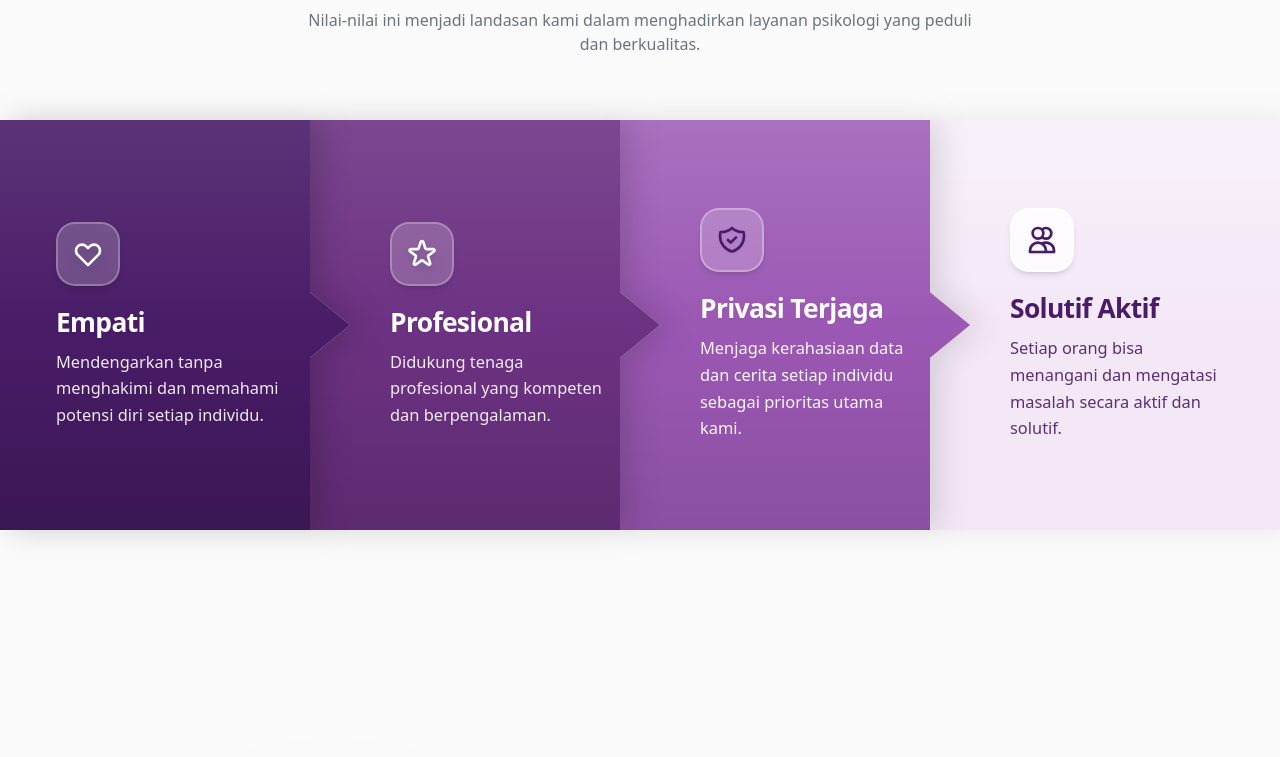
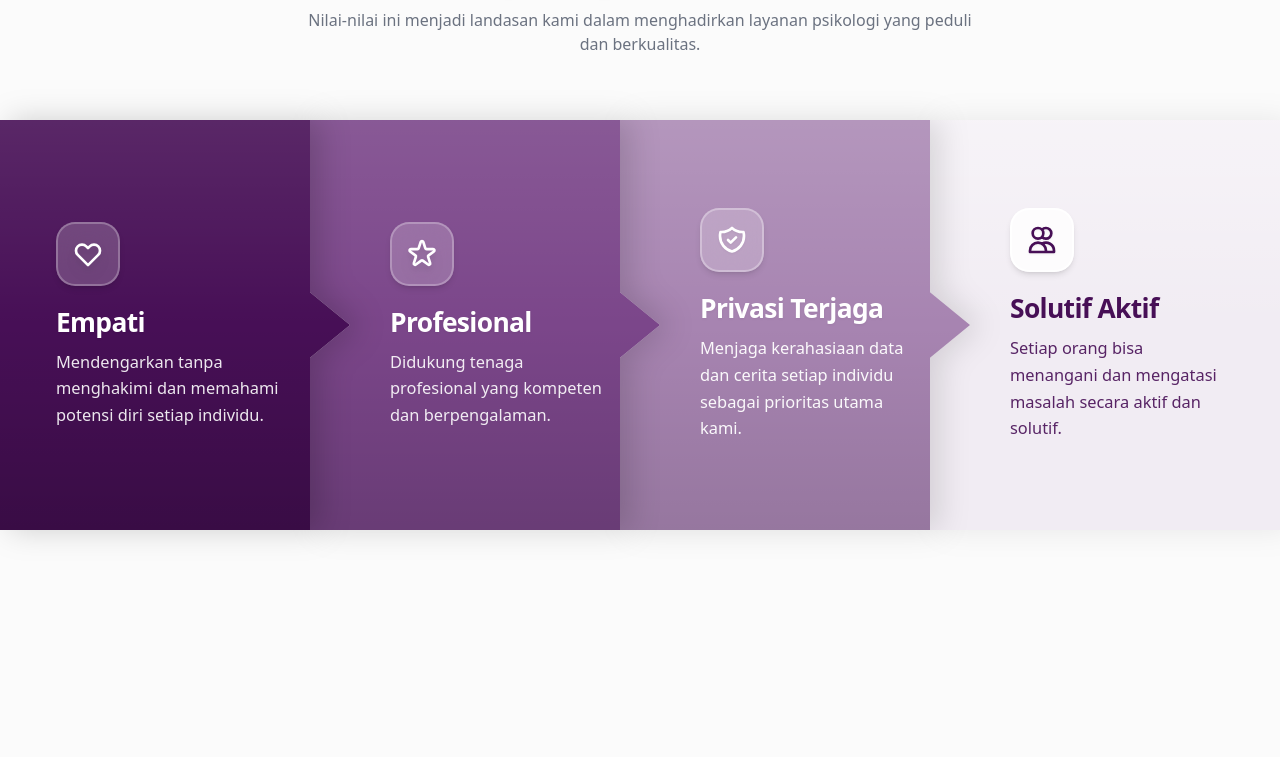
Before and after one commit to reppapi/empathika, a Next.js app in the folder frontend/: page /tentang-kami in a window 1280 px wide. Shown: the part 1816-2573 px from the top of the page. Built offline with nearby package versions, Linux system fonts and the light colour scheme; no server answers.

Commit message:
feat: sesuaikan warna pilar dan aksen tentang kami dengan warna tema biro

```diff
--- a/frontend/src/features/psikolog/components/client/CtaSection.tsx
+++ b/frontend/src/features/psikolog/components/client/CtaSection.tsx
@@ -2,9 +2,12 @@
 
 import Link from "next/link"
 import { useTenant } from "@/hooks/useTenant"
+import { useTenantContext } from "@/context/TenantContext"
 
 export function CtaSection() {
   const { withBiro } = useTenant()
+  const { isBiro, biroProfile } = useTenantContext()
+  const themeColor = isBiro ? (biroProfile?.warna_tema || "#651877") : "#651877"
 
   return (
     <section className="w-full bg-[#EFE9F3] py-16 sm:py-20 md:py-24 px-4 sm:px-6 lg:px-8 mt-16 text-center">
@@ -12,7 +15,7 @@ export function CtaSection() {
         <h2 className="text-2xl sm:text-3xl md:text-4xl lg:text-5xl font-extrabold text-[#3B074B] leading-tight">
           Satu cerita bisa menjadi awal dari perubahan.
           <br className="hidden sm:inline" />
-          <span className="text-[#651877]"> Mulai konsultasimu hari ini.</span>
+          <span style={{ color: themeColor }}> Mulai konsultasimu hari ini.</span>
         </h2>
 
         <p className="text-gray-600 text-sm sm:text-base md:text-lg max-w-2xl mx-auto font-medium">
--- a/frontend/src/features/tentang-kami/components/client/TentangKamiClient.tsx
+++ b/frontend/src/features/tentang-kami/components/client/TentangKamiClient.tsx
@@ -1,7 +1,7 @@
 "use client"
 
 /* eslint-disable @next/next/no-img-element */
-import React, { useState, useEffect } from 'react'
+import React, { useState, useEffect, useMemo } from 'react'
 import Link from 'next/link'
 import { CtaSection } from '@/features/psikolog/components/client/CtaSection'
 import { useTenantContext } from '@/context/TenantContext'
@@ -11,42 +11,89 @@ import {
   type TentangKamiContent,
 } from '@/services/tentang-kami.service'
 
-function renderNilaiIcon(iconName?: string) {
+/**
+ * Generator turunan warna harmonis untuk 4 pilar chevron Tentang Kami
+ * secara dinamis berdasarkan warna identitas resmi Biro.
+ */
+function generateBiroColorShades(baseHex: string) {
+  let hex = baseHex ? baseHex.replace("#", "").trim() : "561269"
+  if (hex.length === 3) {
+    hex = hex[0] + hex[0] + hex[1] + hex[1] + hex[2] + hex[2]
+  }
+  if (!/^[0-9a-fA-F]{6}$/.test(hex)) {
+    hex = "561269"
+  }
+
+  const r = parseInt(hex.slice(0, 2), 16)
+  const g = parseInt(hex.slice(2, 4), 16)
+  const b = parseInt(hex.slice(4, 6), 16)
+
+  const clamp = (val: number) => Math.max(0, Math.min(255, Math.round(val)))
+  const toHex = (num: number) => clamp(num).toString(16).padStart(2, "0")
+  const rgbToHex = (cr: number, cg: number, cb: number) => `#${toHex(cr)}${toHex(cg)}${toHex(cb)}`
+
+  // 1. Pilar 1: Deep rich base shade (gelap berbobot ~18%)
+  const pilar1 = rgbToHex(r * 0.82, g * 0.82, b * 0.82)
+
+  // 2. Pilar 2: Medium base shade (agak terang ~22% ke putih)
+  const pilar2 = rgbToHex(r + (255 - r) * 0.22, g + (255 - g) * 0.22, b + (255 - b) * 0.22)
+
+  // 3. Pilar 3: Medium-light shade (terang lembut ~48% ke putih)
+  const pilar3 = rgbToHex(r + (255 - r) * 0.48, g + (255 - g) * 0.48, b + (255 - b) * 0.48)
+
+  // 4. Pilar 4: Ultra-light pastel tint (~92% ke putih)
+  const pilar4 = rgbToHex(r + (255 - r) * 0.92, g + (255 - g) * 0.92, b + (255 - b) * 0.92)
+
+  // Warna teks & ikon untuk Pilar 4 kontras tinggi menggunakan warna dasar gelap
+  const pilar4Text = pilar1
+
+  return {
+    themeColor: `#${hex}`,
+    pilar1,
+    pilar2,
+    pilar3,
+    pilar4,
+    pilar4Text,
+  }
+}
+
+function renderNilaiIcon(iconName?: string, customColor?: string) {
+  const iconColor = customColor || "currentColor"
   switch (iconName) {
     case 'star':
       return (
-        <svg className="w-7 h-7 lg:w-8 lg:h-8 text-white drop-shadow-lg relative z-10" fill="none" stroke="currentColor" viewBox="0 0 24 24">
+        <svg style={{ color: iconColor }} className="w-7 h-7 lg:w-8 lg:h-8 drop-shadow-lg relative z-10" fill="none" stroke="currentColor" viewBox="0 0 24 24">
           <path strokeLinecap="round" strokeLinejoin="round" strokeWidth="2" d="M11.049 2.927c.3-.921 1.603-.921 1.902 0l1.519 4.674a1 1 0 00.95.69h4.915c.969 0 1.371 1.24.588 1.81l-3.976 2.888a1 1 0 00-.363 1.118l1.518 4.674c.3.922-.755 1.688-1.538 1.118l-3.976-2.888a1 1 0 00-1.176 0l-3.976 2.888c-.783.57-1.838-.197-1.538-1.118l1.518-4.674a1 1 0 00-.363-1.118l-3.976-2.888c-.784-.57-.38-1.81.588-1.81h4.914a1 1 0 00.951-.69l1.519-4.674z" />
         </svg>
       )
     case 'shield':
       return (
-        <svg className="w-7 h-7 lg:w-8 lg:h-8 text-[#491c68] drop-shadow-sm relative z-10" fill="none" stroke="currentColor" viewBox="0 0 24 24">
+        <svg style={{ color: iconColor }} className="w-7 h-7 lg:w-8 lg:h-8 drop-shadow-sm relative z-10" fill="none" stroke="currentColor" viewBox="0 0 24 24">
           <path strokeLinecap="round" strokeLinejoin="round" strokeWidth="2" d="M9 12l2 2 4-4m5.618-4.016A11.955 11.955 0 0112 2.944a11.955 11.955 0 01-8.618 3.04A12.02 12.02 0 003 9c0 5.591 3.824 10.29 9 11.622 5.176-1.332 9-6.03 9-11.622 0-1.042-.133-2.052-.382-3.016z" />
         </svg>
       )
     case 'users':
       return (
-        <svg className="w-7 h-7 lg:w-8 lg:h-8 text-[#491c68] drop-shadow-sm relative z-10" fill="none" stroke="currentColor" viewBox="0 0 24 24">
+        <svg style={{ color: iconColor }} className="w-7 h-7 lg:w-8 lg:h-8 drop-shadow-sm relative z-10" fill="none" stroke="currentColor" viewBox="0 0 24 24">
           <path strokeLinecap="round" strokeLinejoin="round" strokeWidth="2" d="M12 4.354a4 4 0 110 5.292M15 21H3v-1a6 6 0 0112 0v1zm0 0h6v-1a6 6 0 00-9-5.197M13 7a4 4 0 11-8 0 4 4 0 018 0z" />
         </svg>
       )
     case 'lightbulb':
       return (
-        <svg className="w-7 h-7 lg:w-8 lg:h-8 text-white drop-shadow-lg relative z-10" fill="none" stroke="currentColor" viewBox="0 0 24 24">
+        <svg style={{ color: iconColor }} className="w-7 h-7 lg:w-8 lg:h-8 drop-shadow-lg relative z-10" fill="none" stroke="currentColor" viewBox="0 0 24 24">
           <path strokeLinecap="round" strokeLinejoin="round" strokeWidth="2" d="M9.663 17h4.673M12 3v1m6.364 1.636l-.707.707M21 12h-1M4 12H3m3.343-5.657l-.707-.707m2.828 9.9a5 5 0 117.072 0l-.548.547A3.374 3.374 0 0014 18.469V19a2 2 0 11-4 0v-.531c0-.895-.356-1.754-.988-2.386l-.548-.547z" />
         </svg>
       )
     case 'award':
       return (
-        <svg className="w-7 h-7 lg:w-8 lg:h-8 text-white drop-shadow-lg relative z-10" fill="none" stroke="currentColor" viewBox="0 0 24 24">
+        <svg style={{ color: iconColor }} className="w-7 h-7 lg:w-8 lg:h-8 drop-shadow-lg relative z-10" fill="none" stroke="currentColor" viewBox="0 0 24 24">
           <path strokeLinecap="round" strokeLinejoin="round" strokeWidth="2" d="M5 3v4M3 5h4M6 17v4m-2-2h4m5-16l2.286 6.857L21 12l-5.714 2.143L13 21l-2.286-6.857L5 12l5.714-2.143L13 3z" />
         </svg>
       )
     case 'heart':
     default:
       return (
-        <svg className="w-7 h-7 lg:w-8 lg:h-8 text-white drop-shadow-lg relative z-10" fill="none" stroke="currentColor" viewBox="0 0 24 24">
+        <svg style={{ color: iconColor }} className="w-7 h-7 lg:w-8 lg:h-8 drop-shadow-lg relative z-10" fill="none" stroke="currentColor" viewBox="0 0 24 24">
           <path strokeLinecap="round" strokeLinejoin="round" strokeWidth="2" d="M4.318 6.318a4.5 4.5 0 000 6.364L12 20.364l7.682-7.682a4.5 4.5 0 00-6.364-6.364L12 7.636l-1.318-1.318a4.5 4.5 0 00-6.364 0z" />
         </svg>
       )
@@ -95,6 +142,15 @@ export default function TentangKamiClient() {
   const { isBiro, biroProfile, withBiro } = useTenantContext()
   const brandName = isBiro && biroProfile?.nama_biro ? biroProfile.nama_biro : "Empathika"
 
+  const rawThemeColor = isBiro
+    ? (biroProfile?.warna_tema ||
+        (typeof window !== "undefined" ? localStorage.getItem("biro_theme_color") : null) ||
+        "#561269")
+    : "#561269"
+
+  const shades = useMemo(() => generateBiroColorShades(rawThemeColor), [rawThemeColor])
+  const themeColor = shades.themeColor
+
   const [content, setContent] = useState<TentangKamiContent>(DEFAULT_TENTANG_KAMI)
 
   useEffect(() => {
@@ -130,7 +186,7 @@ export default function TentangKamiClient() {
         <div className="max-w-[1200px] mx-auto px-4 sm:px-6 lg:px-8 relative z-10 flex flex-col items-center text-center">
 
           <h1 className="text-4xl md:text-5xl lg:text-[4.5rem] font-extrabold text-[#2a0835] mb-6 leading-[1.1] tracking-tight">
-            Tentang <span className="text-[#561269]">{brandName}</span>
+            Tentang <span style={{ color: themeColor }}>{brandName}</span>
           </h1>
 
           <p className="text-gray-600 max-w-2xl mx-auto text-base md:text-lg lg:text-xl font-light mb-16 md:mb-24 leading-relaxed">
@@ -284,7 +340,7 @@ export default function TentangKamiClient() {
         <div className="max-w-[1200px] mx-auto px-4 sm:px-6 lg:px-8">
           <div className="flex flex-col lg:flex-row gap-12 lg:gap-20 items-start lg:items-center">
             <div className="lg:w-5/12">
-              <h2 className="text-4xl md:text-5xl lg:text-6xl font-extrabold text-[#561269] leading-[1.1] tracking-tight">
+              <h2 style={{ color: themeColor }} className="text-4xl md:text-5xl lg:text-6xl font-extrabold leading-[1.1] tracking-tight">
                 {content.berkenalan.judul}
               </h2>
             </div>
@@ -302,7 +358,7 @@ export default function TentangKamiClient() {
       <section className="w-full py-16 md:py-24 bg-[#fbfbfb] relative overflow-hidden">
         {/* Title Container (Constrained) */}
         <div className="max-w-[1200px] mx-auto px-4 md:px-8 text-center mb-12 md:mb-16">
-          <h2 className="text-3xl md:text-5xl font-extrabold text-[#561269] mb-4 drop-shadow-sm">
+          <h2 style={{ color: themeColor }} className="text-3xl md:text-5xl font-extrabold mb-4 drop-shadow-sm">
             {content.nilai.judulSection}
           </h2>
           <p className="text-gray-500 max-w-2xl mx-auto">
@@ -315,7 +371,9 @@ export default function TentangKamiClient() {
 
           {/* Block 1: Pilar 1 */}
           <div className="relative flex-1 z-40 drop-shadow-[0_8px_15px_rgba(0,0,0,0.15)] lg:drop-shadow-[10px_0_15px_rgba(0,0,0,0.18)] group">
-            <div className="w-full h-full bg-[#491c68] relative
+            <div
+              style={{ backgroundColor: shades.pilar1 }}
+              className="w-full h-full relative
               [clip-path:polygon(0_0,100%_0,100%_calc(100%-2.5rem),58%_calc(100%-2.5rem),50%_100%,42%_calc(100%-2.5rem),0_calc(100%-2.5rem))]
               lg:[clip-path:polygon(0_0,calc(100%-2.5rem)_0,calc(100%-2.5rem)_42%,100%_50%,calc(100%-2.5rem)_58%,calc(100%-2.5rem)_100%,0_100%)]
               transition-transform duration-500 hover:scale-[1.015] flex flex-col items-center text-center lg:items-start lg:text-left justify-center
@@ -328,7 +386,7 @@ export default function TentangKamiClient() {
               <div className="relative z-10 flex flex-col items-center lg:items-start w-full">
                 <div className="w-14 h-14 lg:w-16 lg:h-16 rounded-[1.2rem] bg-white/20 backdrop-blur-xl flex items-center justify-center shadow-md border-[2px] border-white/25 mb-4 lg:mb-5 group-hover:-translate-y-1.5 transition-transform duration-500 relative">
                   <div className="absolute inset-0 bg-white/20 blur-xl rounded-full opacity-0 group-hover:opacity-100 transition-opacity duration-500"></div>
-                  {renderNilaiIcon(nilaiItems[0]?.icon)}
+                  {renderNilaiIcon(nilaiItems[0]?.icon, "#ffffff")}
                 </div>
                 <h3 className="font-black text-2xl lg:text-[1.65rem] text-white mb-2.5 drop-shadow-sm tracking-tight leading-tight">
                   {nilaiItems[0]?.judul}
@@ -342,7 +400,9 @@ export default function TentangKamiClient() {
 
           {/* Block 2: Pilar 2 */}
           <div className="relative flex-1 z-30 -mt-10 lg:-mt-0 lg:-ml-10 drop-shadow-[0_8px_15px_rgba(0,0,0,0.12)] lg:drop-shadow-[10px_0_15px_rgba(0,0,0,0.15)] group">
-            <div className="w-full h-full bg-[#6d3283] relative
+            <div
+              style={{ backgroundColor: shades.pilar2 }}
+              className="w-full h-full relative
               [clip-path:polygon(0_0,42%_0,50%_2.5rem,58%_0,100%_0,100%_calc(100%-2.5rem),58%_calc(100%-2.5rem),50%_100%,42%_calc(100%-2.5rem),0_calc(100%-2.5rem))]
               lg:[clip-path:polygon(0_0,calc(100%-2.5rem)_0,calc(100%-2.5rem)_42%,100%_50%,calc(100%-2.5rem)_58%,calc(100%-2.5rem)_100%,0_100%,0_58%,2.5rem_50%,0_42%)]
               transition-transform duration-500 hover:scale-[1.015] flex flex-col items-center text-center lg:items-start lg:text-left justify-center
@@ -355,7 +415,7 @@ export default function TentangKamiClient() {
               <div className="relative z-10 flex flex-col items-center lg:items-start w-full">
                 <div className="w-14 h-14 lg:w-16 lg:h-16 rounded-[1.2rem] bg-white/20 backdrop-blur-xl flex items-center justify-center shadow-md border-[2px] border-white/25 mb-4 lg:mb-5 group-hover:-translate-y-1.5 transition-transform duration-500 relative">
                   <div className="absolute inset-0 bg-white/20 blur-xl rounded-full opacity-0 group-hover:opacity-100 transition-opacity duration-500"></div>
-                  {renderNilaiIcon(nilaiItems[1]?.icon)}
+                  {renderNilaiIcon(nilaiItems[1]?.icon, "#ffffff")}
                 </div>
                 <h3 className="font-black text-2xl lg:text-[1.65rem] text-white mb-2.5 drop-shadow-sm tracking-tight leading-tight">
                   {nilaiItems[1]?.judul}
@@ -369,7 +429,9 @@ export default function TentangKamiClient() {
 
           {/* Block 3: Pilar 3 */}
           <div className="relative flex-1 z-20 -mt-10 lg:-mt-0 lg:-ml-10 drop-shadow-[0_8px_15px_rgba(0,0,0,0.1)] lg:drop-shadow-[10px_0_15px_rgba(0,0,0,0.12)] group">
-            <div className="w-full h-full bg-[#9b58b4] relative
+            <div
+              style={{ backgroundColor: shades.pilar3 }}
+              className="w-full h-full relative
               [clip-path:polygon(0_0,42%_0,50%_2.5rem,58%_0,100%_0,100%_calc(100%-2.5rem),58%_calc(100%-2.5rem),50%_100%,42%_calc(100%-2.5rem),0_calc(100%-2.5rem))]
               lg:[clip-path:polygon(0_0,calc(100%-2.5rem)_0,calc(100%-2.5rem)_42%,100%_50%,calc(100%-2.5rem)_58%,calc(100%-2.5rem)_100%,0_100%,0_58%,2.5rem_50%,0_42%)]
               transition-transform duration-500 hover:scale-[1.015] flex flex-col items-center text-center lg:items-start lg:text-left justify-center
@@ -382,7 +444,7 @@ export default function TentangKamiClient() {
               <div className="relative z-10 flex flex-col items-center lg:items-start w-full">
                 <div className="w-14 h-14 lg:w-16 lg:h-16 rounded-[1.2rem] bg-white/20 backdrop-blur-xl flex items-center justify-center shadow-md border-[2px] border-white/30 mb-4 lg:mb-5 group-hover:-translate-y-1.5 transition-transform duration-500 relative">
                   <div className="absolute inset-0 bg-white/25 blur-xl rounded-full opacity-0 group-hover:opacity-100 transition-opacity duration-500"></div>
-                  {renderNilaiIcon(nilaiItems[2]?.icon)}
+                  {renderNilaiIcon(nilaiItems[2]?.icon, "#ffffff")}
                 </div>
                 <h3 className="font-black text-2xl lg:text-[1.65rem] text-white mb-2.5 drop-shadow-sm tracking-tight leading-tight">
                   {nilaiItems[2]?.judul}
@@ -396,7 +458,9 @@ export default function TentangKamiClient() {
 
           {/* Block 4: Pilar 4 */}
           <div className="relative flex-1 z-10 -mt-10 lg:-mt-0 lg:-ml-10 drop-shadow-[0_8px_15px_rgba(0,0,0,0.06)] lg:drop-shadow-[10px_0_15px_rgba(0,0,0,0.08)] group">
-            <div className="w-full h-full bg-[#f4e8f7] relative
+            <div
+              style={{ backgroundColor: shades.pilar4 }}
+              className="w-full h-full relative
               [clip-path:polygon(0_0,42%_0,50%_2.5rem,58%_0,100%_0,100%_100%,0_100%)]
               lg:[clip-path:polygon(0_0,100%_0,100%_100%,0_100%,0_58%,2.5rem_50%,0_42%)]
               transition-transform duration-500 hover:scale-[1.015] flex flex-col items-center text-center lg:items-start lg:text-left justify-center
@@ -409,12 +473,18 @@ export default function TentangKamiClient() {
               <div className="relative z-10 flex flex-col items-center lg:items-start w-full">
                 <div className="w-14 h-14 lg:w-16 lg:h-16 rounded-[1.2rem] bg-white/80 backdrop-blur-xl flex items-center justify-center shadow-md border-[2px] border-white/80 mb-4 lg:mb-5 group-hover:-translate-y-1.5 transition-transform duration-500 relative">
                   <div className="absolute inset-0 bg-white/60 blur-xl rounded-full opacity-0 group-hover:opacity-100 transition-opacity duration-500"></div>
-                  {renderNilaiIcon(nilaiItems[3]?.icon)}
+                  {renderNilaiIcon(nilaiItems[3]?.icon, shades.pilar4Text)}
                 </div>
-                <h3 className="font-black text-2xl lg:text-[1.65rem] text-[#491c68] mb-2.5 drop-shadow-xs tracking-tight leading-tight">
+                <h3
+                  style={{ color: shades.pilar4Text }}
+                  className="font-black text-2xl lg:text-[1.65rem] mb-2.5 drop-shadow-xs tracking-tight leading-tight"
+                >
                   {nilaiItems[3]?.judul}
                 </h3>
-                <p className="text-[#491c68]/90 text-[0.925rem] lg:text-[1.025rem] leading-relaxed font-normal max-w-xs">
+                <p
+                  style={{ color: shades.pilar4Text, opacity: 0.9 }}
+                  className="text-[0.925rem] lg:text-[1.025rem] leading-relaxed font-normal max-w-xs"
+                >
                   {nilaiItems[3]?.deskripsi}
                 </p>
               </div>
@@ -436,7 +506,10 @@ export default function TentangKamiClient() {
               className="lg:w-1/2 w-full relative h-[320px] sm:h-[420px] md:h-[500px] lg:h-[550px] flex items-center justify-center group"
               style={{ perspective: '1200px' }}
             >
-              <div className="absolute top-1/2 left-1/2 -translate-x-1/2 -translate-y-1/2 w-[240px] sm:w-[300px] h-[240px] sm:h-[300px] bg-[#561269]/15 blur-[80px] rounded-full z-0 transition-colors duration-700 group-hover:bg-[#d97706]/15"></div>
+              <div
+                style={{ backgroundColor: themeColor }}
+                className="absolute top-1/2 left-1/2 -translate-x-1/2 -translate-y-1/2 w-[240px] sm:w-[300px] h-[240px] sm:h-[300px] opacity-15 blur-[80px] rounded-full z-0 transition-colors duration-700"
+              ></div>
 
               <div
                 className="relative w-[90%] sm:w-[80%] h-[85%] rounded-[2rem] sm:rounded-[2.5rem] shadow-[0_20px_50px_rgba(0,0,0,0.15)] transition-all duration-700 ease-out z-10 border-[6px] sm:border-[8px] border-white group-hover:shadow-[0_30px_70px_rgba(0,0,0,0.2)] group-hover:-translate-y-2 group-hover:rotate-1"
@@ -464,7 +537,7 @@ export default function TentangKamiClient() {
 
             {/* Right: Typography Content */}
             <div className="lg:w-1/2">
-              <h2 className="text-3xl md:text-5xl font-extrabold text-[#561269] mb-8 leading-tight">
+              <h2 style={{ color: themeColor }} className="text-3xl md:text-5xl font-extrabold mb-8 leading-tight">
                 {content.kenapaHadir.judul}
               </h2>
               <div className="space-y-6 text-gray-600 text-base md:text-lg leading-relaxed font-light">
@@ -484,7 +557,7 @@ export default function TentangKamiClient() {
       <section className="w-full py-16 lg:py-20 bg-white">
         <div className="max-w-[1200px] mx-auto px-4 sm:px-6 lg:px-8">
           <div className="text-center mb-16 lg:mb-20">
-            <h2 className="text-3xl md:text-4xl lg:text-5xl font-extrabold text-[#561269] mb-6">
+            <h2 style={{ color: themeColor }} className="text-3xl md:text-4xl lg:text-5xl font-extrabold mb-6">
               {content.layananSection?.judul || "Ada untuk Setiap Langkahmu"}
             </h2>
             <p className="text-gray-500 max-w-2xl mx-auto text-base md:text-lg font-light leading-relaxed">
@@ -497,7 +570,11 @@ export default function TentangKamiClient() {
           <div className="grid grid-cols-1 md:grid-cols-2 lg:grid-cols-3 gap-6 max-w-[1100px] mx-auto mt-10 md:mt-12">
 
             {/* 1. Konsultasi (Span 2) - Dark Theme */}
-            <Link href={withBiro("/layanan?category=01") as any} className="md:col-span-2 bg-[#491c68] rounded-[2.5rem] p-6 md:p-8 shadow-sm hover:shadow-xl hover:-translate-y-1 transition-all duration-300 flex flex-col justify-between relative overflow-hidden group block">
+            <Link
+              href={withBiro("/layanan?category=01") as any}
+              style={{ backgroundColor: shades.pilar1 }}
+              className="md:col-span-2 rounded-[2.5rem] p-6 md:p-8 shadow-sm hover:shadow-xl hover:-translate-y-1 transition-all duration-300 flex flex-col justify-between relative overflow-hidden group block"
+            >
               <div className="absolute -bottom-10 -right-10 w-64 h-64 bg-white/5 rounded-full blur-3xl group-hover:scale-125 transition-transform duration-700"></div>
               <div className="w-14 h-14 md:w-16 md:h-16 rounded-[1.5rem] bg-white/10 backdrop-blur-md text-white flex items-center justify-center mb-6 border border-white/20 relative z-10 group-hover:scale-110 transition-transform">
                 <svg className="w-8 h-8" fill="none" stroke="currentColor" viewBox="0 0 24 24"><path strokeLinecap="round" strokeLinejoin="round" strokeWidth="1.5" d="M17 8h2a2 2 0 012 2v6a2 2 0 01-2 2h-2v4l-4-4H9a1.994 1.994 0 01-1.414-.586m0 0L11 14h4a2 2 0 002-2V6a2 2 0 00-2-2H5a2 2 0 00-2 2v6a2 2 0 002 2h2v4l.586-.586z"></path></svg>
```
